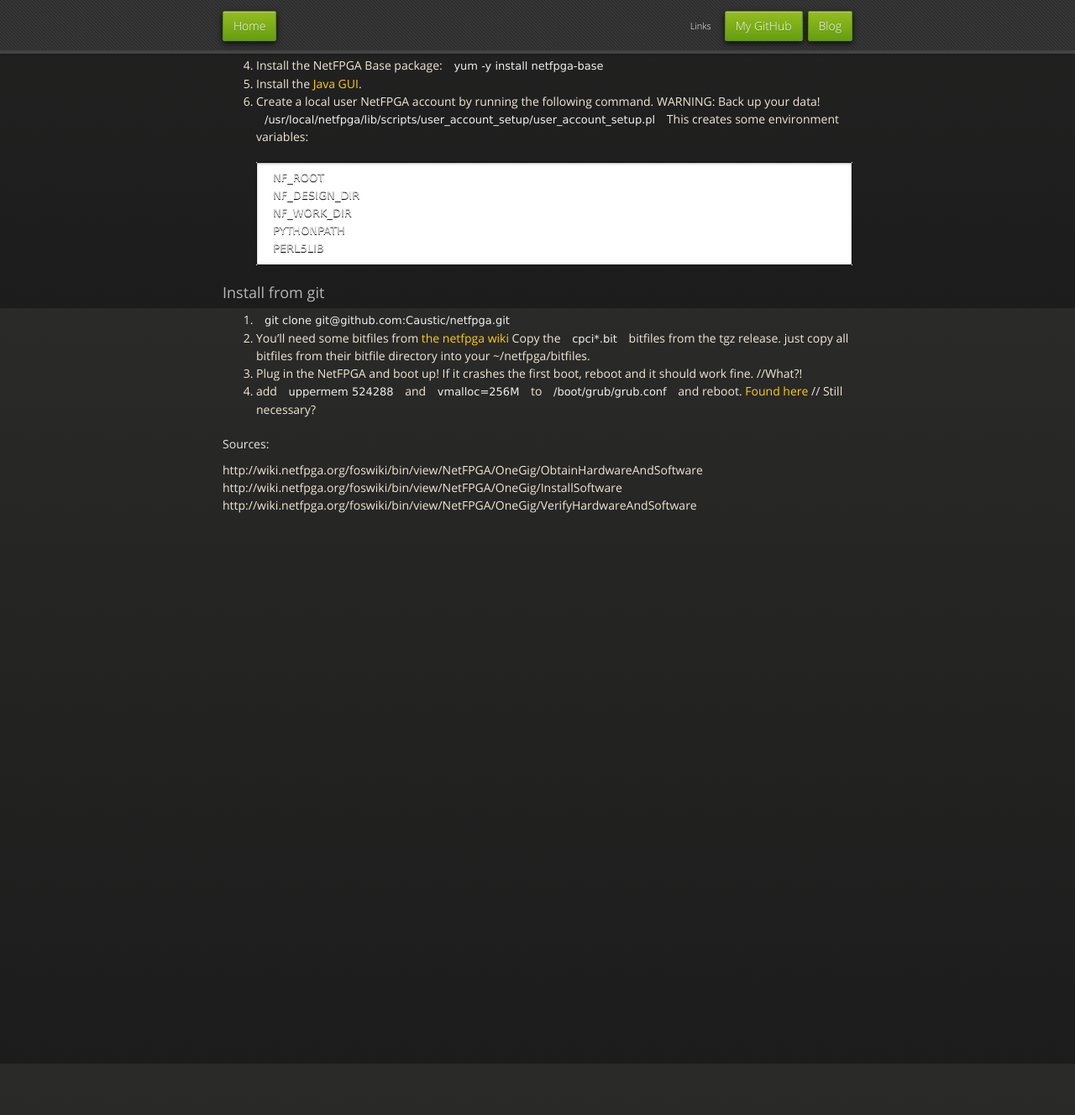
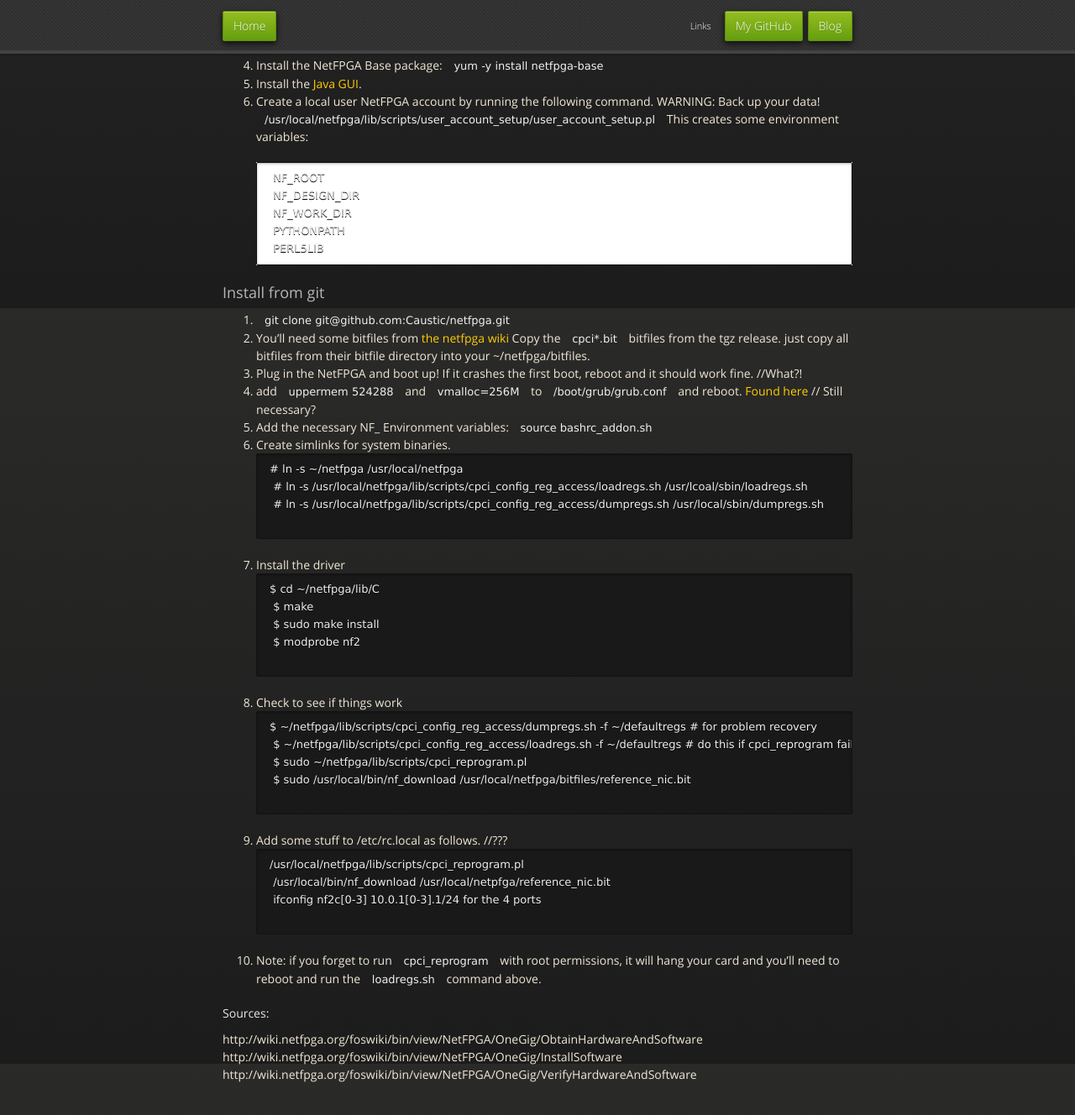
Before and after one commit to Caustic/caustic.github.com, a Jekyll site: the page built from _posts/13-02-01-netfpga-environment.markdown, in a window 1280 px wide and 1400 px high, scrolled down 533 px. Shown: the top 1328 px of the window at 84% size. Built offline with Jekyll 4.4.1, drawn with Linux system fonts in a browser that asks for light colours; nearby versions of some CDN libraries; Markdown is read by kramdown in place of the engine named in the settings; before the commit the page ends 1255 px from its top, so only the background shows below that.

Commit message:
updated guide

```diff
--- a/_posts/13-02-01-netfpga-environment.markdown
+++ b/_posts/13-02-01-netfpga-environment.markdown
@@ -19,7 +19,6 @@ stuff
 6. Create a local user NetFPGA account by running the following command.  WARNING: Back up your data! `/usr/local/netfpga/lib/scripts/user_account_setup/user_account_setup.pl`
 This creates some environment variables:
 
-
         NF_ROOT
         NF_DESIGN_DIR
         NF_WORK_DIR
@@ -32,6 +31,35 @@ This creates some environment variables:
 2. You'll need some bitfiles from [the netfpga wiki](http://wiki.netfpga.org/foswiki/NetFPGA/OneGig/Releases) Copy the `cpci*.bit` bitfiles from the tgz release. just copy all bitfiles from their bitfile directory into your ~/netfpga/bitfiles.
 3. Plug in the NetFPGA and boot up!  If it crashes the first boot, reboot and it should work fine. //What?!
 4. add `uppermem 524288` and `vmalloc=256M` to `/boot/grub/grub.conf` and reboot. [Found here](http://wiki.netfpga.org/foswiki/bin/view/NetFPGA/OneGig/InstallSoftware10) // Still necessary?
+5. Add the necessary NF\_ Environment variables: `source bashrc_addon.sh`
+6. Create simlinks for system binaries.
+    <pre><code># ln -s ~/netfpga /usr/local/netfpga
+    # ln -s /usr/local/netfpga/lib/scripts/cpci_config_reg_access/loadregs.sh /usr/lcoal/sbin/loadregs.sh
+    # ln -s /usr/local/netfpga/lib/scripts/cpci_config_reg_access/dumpregs.sh /usr/local/sbin/dumpregs.sh
+    </code></pre>
+
+7. Install the driver
+    <pre><code>$ cd ~/netfpga/lib/C
+    $ make
+    $ sudo make install
+    $ modprobe nf2
+    </code></pre>
+
+8. Check to see if things work
+    <pre><code>$ ~/netfpga/lib/scripts/cpci_config_reg_access/dumpregs.sh -f ~/defaultregs # for problem recovery
+    $ ~/netfpga/lib/scripts/cpci_config_reg_access/loadregs.sh -f ~/defaultregs # do this if cpci_reprogram fails half way
+    $ sudo ~/netfpga/lib/scripts/cpci_reprogram.pl
+    $ sudo /usr/local/bin/nf_download /usr/local/netfpga/bitfiles/reference_nic.bit
+    </code></pre>
+
+9. Add some stuff to /etc/rc.local as follows. //???
+    <pre><code>/usr/local/netfpga/lib/scripts/cpci_reprogram.pl
+    /usr/local/bin/nf_download /usr/local/netpfga/reference_nic.bit
+    ifconfig nf2c[0-3] 10.0.1[0-3].1/24 for the 4 ports
+
+10. Note: if you forget to run `cpci_reprogram` with root permissions, it will hang your card and you'll need to reboot and run the `loadregs.sh` command above.
+
+
 
 ####Sources:
 
```
